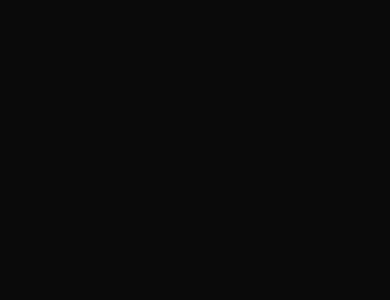
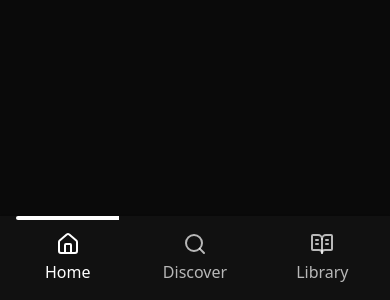
Before and after one commit to mrkeshav-05/AiSearch, a Next.js app in the folder interface/: page / in a window 390 px wide. Shown: the part 544-844 px from the top of the page. Built offline with nearby package versions, Linux system fonts and the light colour scheme.

Commit message:
in Sidebar component improve layout and add bottom navigation links

```diff
--- a/interface/components/Sidebar.tsx
+++ b/interface/components/Sidebar.tsx
@@ -1,6 +1,13 @@
 "use client";
 
-import { SquareIcon, Home, Search, BookOpenText, Link, CircleAlert } from "lucide-react";
+import {
+  SquareIcon,
+  Home,
+  Search,
+  BookOpenText,
+  CircleAlert,
+} from "lucide-react";
+import Link from "next/link";
 import { useSelectedLayoutSegments } from "next/navigation";
 import Layout from "./Layout";
 const Sidebar = ({ children }: { children: React.ReactNode }) => {
@@ -38,8 +45,8 @@
               <Link
                 key={i}
                 href={link.href}
-                className={`relative flex flex-row items-center cursor-pointer hover:bg-white/10 hover:text-white duration-150 transition w-full py-2 rounded-lg
-                  ${link.active ? "text-white" : "text-white/70" }
+                className={`relative flex flex-row items-center cursor-pointer  hover:bg-white/10 hover:text-white duration-150 transition w-full py-2 rounded-lg
+                  ${link.active ? "text-white" : "text-white/70"}
                 `}
               >
                 <link.icon className="text-white" />
@@ -49,10 +56,30 @@
               </Link>
             ))}
           </div>
-          <Link href="/" className="flex flex-col item-center text-center justify-between">
+          <Link
+            href="/"
+            className="flex flex-col item-center text-center justify-between"
+          >
             <CircleAlert className="text-white" />
           </Link>
         </div>
+      </div>
+      <div className="fixed bottom-0 flex flex-row w-full z-50 items-center gap-x-6 bg-[#111111] px-4 py-4 shadow-sm lg:hidden">
+        {navLinks.map((link, i) => (
+          <Link
+            key={i}
+            href={link.href}
+            className={`relative flex flex-col items-center space-y-1 text-center w-full
+              ${link.active ? "text-white" : "text-white/70"}
+            `}
+          >
+            {link.active && (
+              <div className="absolute top-0 -mt-4 w-full h-1 rounded-l-lg bg-white" />
+            )}
+            <link.icon/>
+            <span className="text-xm">{link.label}</span>
+          </Link>
+        ))}
       </div>
       <Layout>{children}</Layout>
     </div>
```
